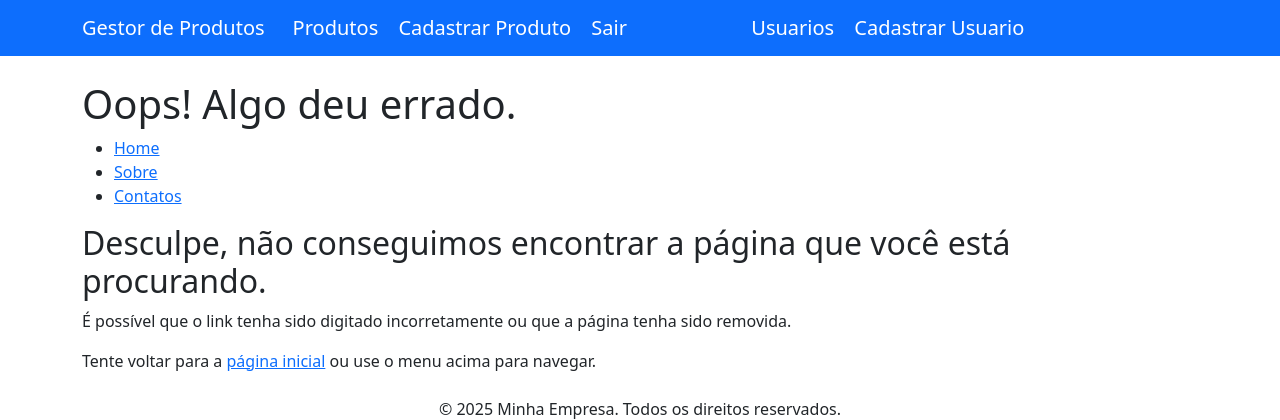
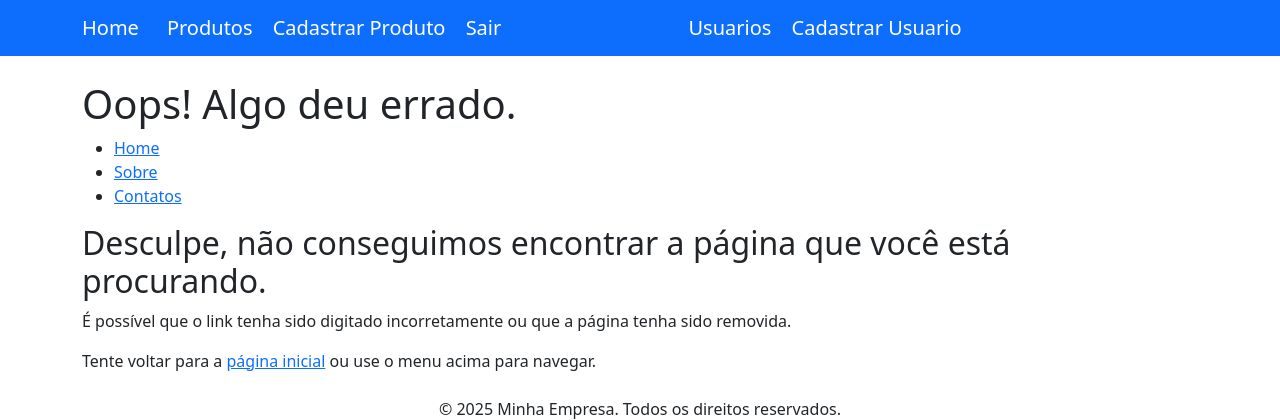
Before and after one commit to AlmirNeto87/Aula03-Flask, a Flask app: page /usuarios/editar/1 in a window 1280 px wide. Shown: the top 420 px of the page. Run offline with Flask 3, Linux system fonts and the light colour scheme; the visitor is signed in with stand-in values (Sample User, id 1).

Commit message:
Atualizar o base.html

```diff
--- a/templates/base.html
+++ b/templates/base.html
@@ -12,7 +12,7 @@
 <body>
         <nav class="navbar navbar-expand-lg navbar-dark bg-primary mb-4">
         <div class="container">
-            <a class="navbar-brand" href="{{ url_for('home') }}">Gestor de Produtos</a>
+            <a class="navbar-brand" href="{{ url_for('home') }}">Home</a>
 
             {# Só mostra os links se o usuário estiver logado #}
             {% if session.get('usuario_id') %}
```
